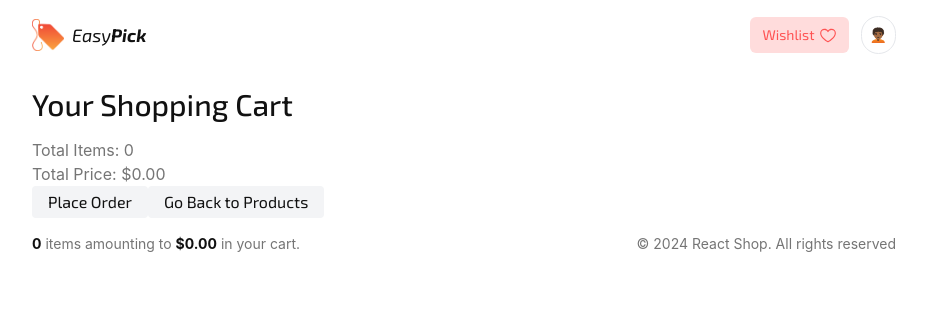
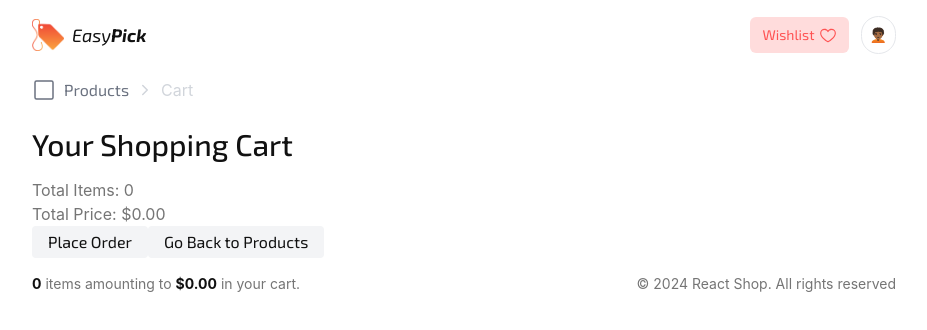
Before and after one commit to Timbar09/Cart-TypeScript-App, a React (Vite) app: page / in a window 1280 px wide. Both pictures are taken after a click on the button "Your Cart". Shown: the top 330 px of the page, without its empty margins (176-1103 px from the left). Built offline with nearby package versions, Linux system fonts and the light colour scheme.

Commit message:
Refactor Cart component to add a header for the shopping cart and navigation links

```diff
--- a/src/components/Cart.tsx
+++ b/src/components/Cart.tsx
@@ -1,6 +1,11 @@
 import { useState } from 'react';
 
 import useCart from '../hooks/useCart';
+
+import {
+  IoSquareOutline as ProductsIcon,
+  IoChevronForwardOutline as ChevronRightIcon,
+} from 'react-icons/io5';
 
 import CartLineItem from './CartLineItem';
 import Button from './Button';
@@ -25,6 +30,19 @@ const Cart = ({ setViewCart }: CartProps) => {
     </div>
   ) : (
     <div>
+      <nav className="flex items-center gap-2 text-gray-300 py-2">
+        <button
+          type="button"
+          className="flex items-center gap-2 text-gray-500 hover:text-gray-700"
+          onClick={() => setViewCart(false)}
+        >
+          <ProductsIcon className="text-2xl" />
+          <span>Products</span>
+        </button>
+        <ChevronRightIcon />
+        <span>Cart</span>
+      </nav>
+
       <header className=" py-4">
         <h2 className="text-3xl font-medium text-text-primary">Your Shopping Cart</h2>
       </header>
```
